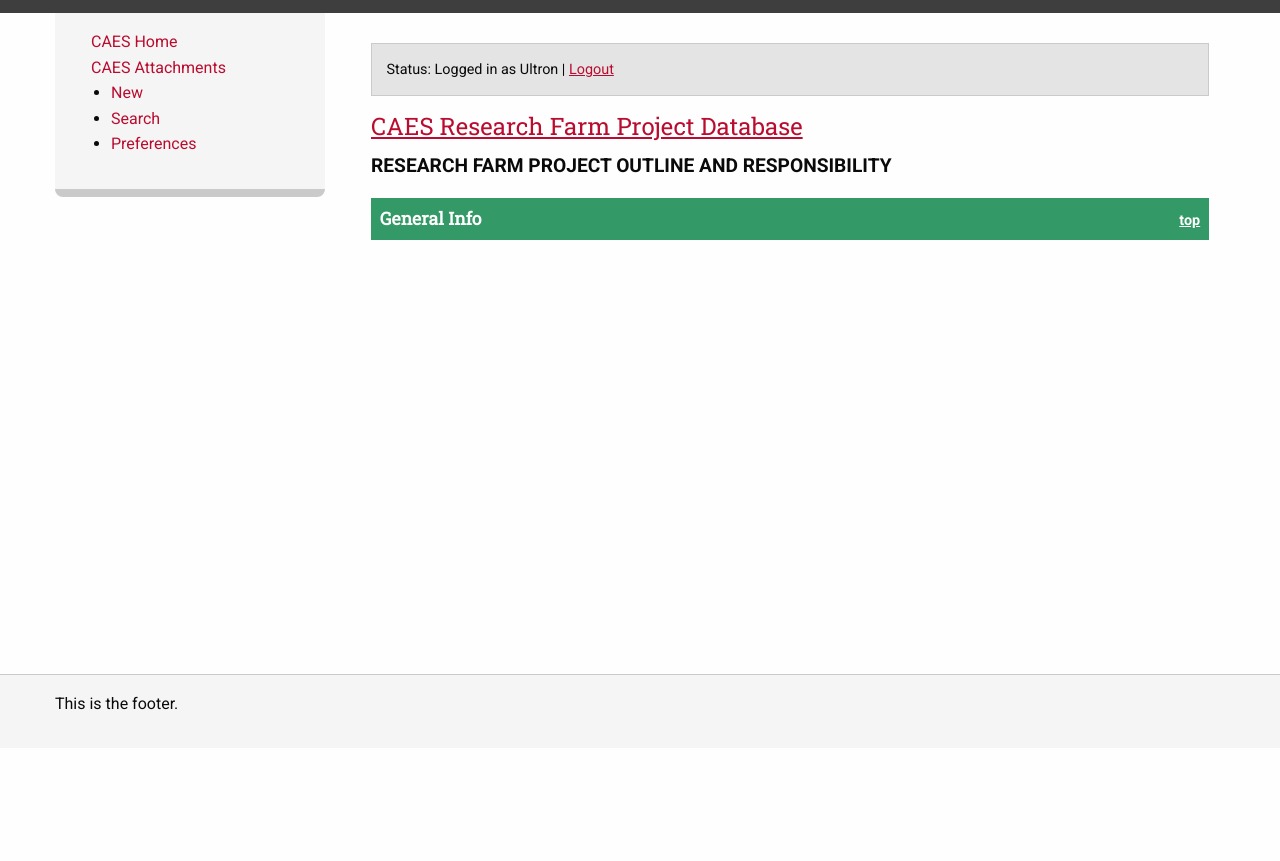
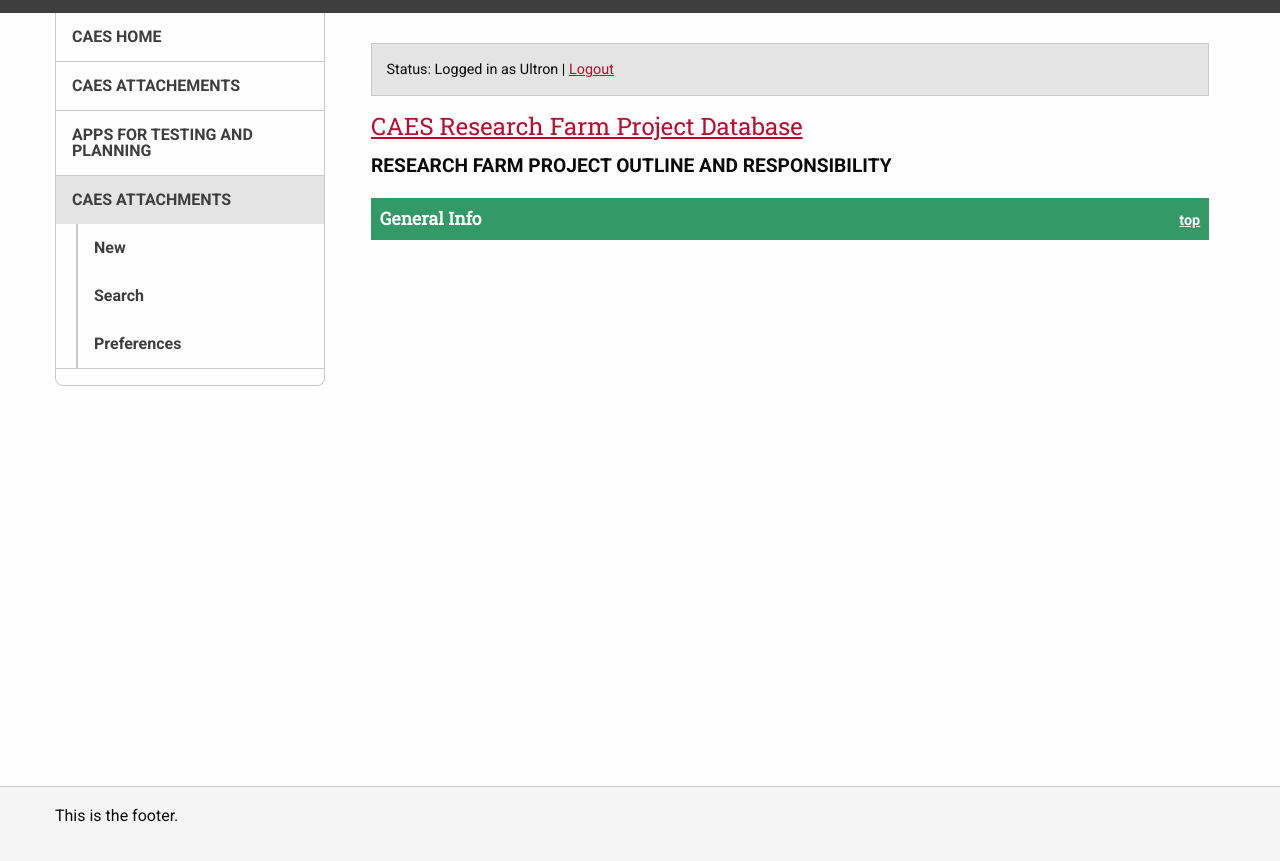
Before and after one commit to johnfrenchxyz/Intranet, a website: page index.html in a window 1280 px wide. Shown: the part 87-948 px from the top of the page. Before the commit the page ends 835 px from the top, so only its background shows below. Drawn offline with Linux system fonts and the light colour scheme.

Commit message:
Updates styles of side nav

```diff
--- a/index.html
+++ b/index.html
@@ -42,8 +42,10 @@
                     <a id="localNavToggle" class="show-for-small-only">Menu</a>
                     <ul class="localnav">
                         <li class="back"><a href="#">CAES Home</a></li>
+                        <li class="back"><a href="#">CAES Attachements</a></li>
+                        <li class="back"><a href="#">Apps For Testing And Planning</a></li>
                         <li>
-                            <a href="#">CAES Attachments</a>
+                            <a href="#" class="active">CAES Attachments</a>
                             <ul>
                                 <li>
                                     <a href="#">New</a>
--- a/js/app.js
+++ b/js/app.js
@@ -1,5 +1,14 @@
 $(document).foundation();
 
+// Mobile Nav Toggle Behavior
 $('#localNavToggle').on('click', function() {
     $('.localnav').slideToggle(200);
 });
+// Window Resize Check
+$(window).on('resize', function() {
+    if ( $(window).width() > 640 ) {
+        $('.localnav').css('display', 'block');
+    } else {
+        $('.localnav').css('display', 'none');
+    }
+});
--- a/scss/_template.scss
+++ b/scss/_template.scss
@@ -97,13 +97,57 @@ header {
 //--------------------
 
 .side-nav {
-    background: $side-nav-bg;
-    border-bottom: .5em solid $medium-gray;
+    background: $white;
+    border-left: 1px solid $medium-gray;
+    border-right: 1px solid $medium-gray;
+    border-bottom: 1px solid $medium-gray;
     border-bottom-left-radius: .5em;
     border-bottom-right-radius: .5em;
-    padding: 1em;
     .localnav {
         list-style: none;
+        margin: 0;
+        padding: 0 0 1em 0;
+        // Top Level Menu Items
+        li {
+            border-bottom: 1px solid $medium-gray;
+            margin: 0;
+            padding: 0;
+            width: 100%;
+        }
+        // Top Level Menu Item Links
+        li a {
+            display: block;
+            padding: 1em;
+            line-height: 1;
+            font-family: 'Roboto', sans-serif;
+            font-weight: 700;
+            text-transform: uppercase;
+            color: $dark-gray;
+            font-size: 1rem;
+            width: 100%;
+            transition: 200ms background;
+            &:hover, &:focus {
+                background: $light-gray;
+            }
+            &:active {
+                background: $medium-gray;
+            }
+        }
+        // Second Level Menu Items
+        ul li {
+            list-style: none;
+            border-bottom: none;
+            border-left: 2px solid $medium-gray;
+        }
+        // Second Level Menu Item Links
+        ul li a {
+            text-transform: none;
+        }
+        // Active Class To Show Current Location
+        .active {
+            background: $light-gray;
+        }
+        // Hide For Small Screens
         @include breakpoint(small only) {
             display: none;
         }
@@ -112,6 +156,12 @@ header {
         display: block;
         width: 100%;
         text-align: center;
+        padding: 1em;
+        font-family: 'Roboto', sans-serif;
+        font-weight: 700;
+        text-transform: uppercase;
+        color: $dark-gray;
+        font-size: 1rem;
     }
 }
 
```
Also changed, not shown: css/app.css.
